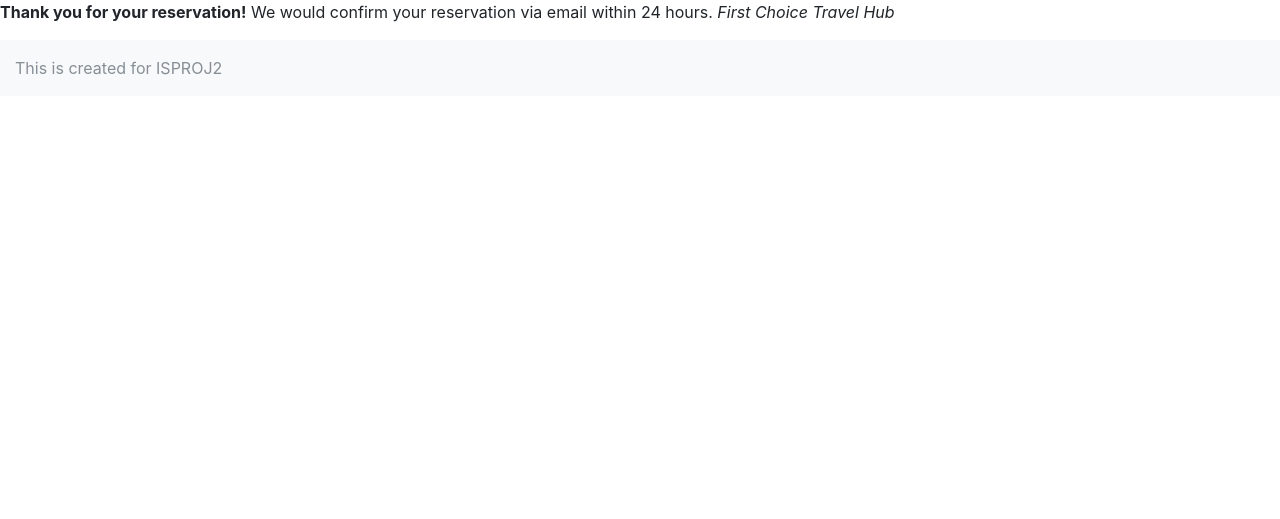
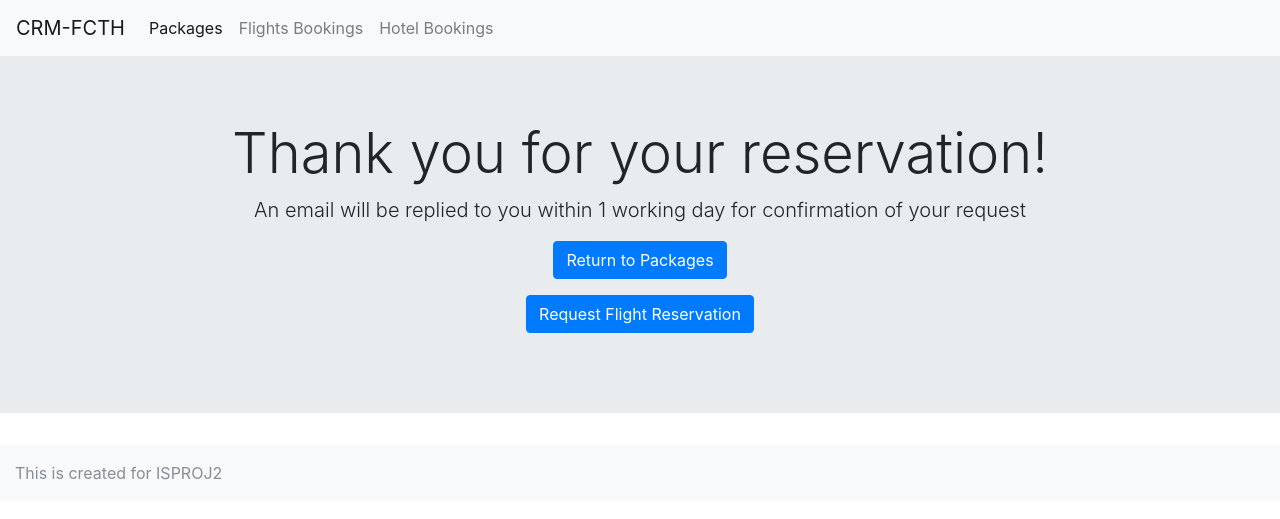
Before and after one commit to zobeltran/isproj2-fcth-crm, a Flask app: page /bookings/confirm in a window 1280 px wide. Shown: the top 519 px of the page. Run offline with Flask 2, Linux system fonts and the light colour scheme; some libraries are stand-ins or nearby versions.

Commit message:
Finishing touches

```diff
--- a/app/promo/templates/hotelconfirmation.html
+++ b/app/promo/templates/hotelconfirmation.html
@@ -1,17 +1,57 @@
 {% extends 'layout.html' %}
 
-{% block title %}Hotel Confirmation{% endblock %}</title>
+{% block title %}Flight Confirmation{% endblock %}
 
-    {% block navbar %} {% endblock %}
-    {% block jumbtron %} {% endblock %}
-{% block content %}
-<b>Thank you for your reservation!</b>
-	We would confirm your reservation via email within 24 hours.
-	<i>First Choice Travel Hub</i>
+{% block navbar %}
+<nav class="navbar navbar-expand-lg navbar-light bg-light">
+    <a class="navbar-brand" href="{{ url_for('promo.promos')}}">CRM-FCTH</a>
+    <button class="navbar-toggler" type="button" data-toggle="collapse" data-target="#navbarSupportedContent" aria-controls="navbarSupportedContent"
+        aria-expanded="false" aria-label="Toggle navigation">
+        <span class="navbar-toggler-icon"></span>
+    </button>
+    <div class="collapse navbar-collapse" id="navbarSupportedContent">
+        <ul class="navbar-nav mr-auto">
+            <li class="nav-item active">
+                <a class="nav-link" href="{{ url_for('promo.promos')}}">Packages
+                    <span class="sr-only">(current)</span>
+                </a>
+            </li>
+            <li class="nav-item">
+                <a class="nav-link" href="{{ url_for('promo.flights')}}">Flights Bookings</a>
+            </li>
+            <li class="nav-item">
+                <a class="nav-link" href="{{ url_for('promo.bookings')}}">Hotel Bookings</a>
+            </li>
+        </ul>
+        <!-- <ul class="navbar-nav">
+            <li class="nav-item">
+                <a href="" class="nav-link">Register</a>
+            </li>
+            <li class="nav-item">
+                <a href="" class="nav-link">Login</a>
+            </li>
+        </ul> -->
+    </div>
+</nav>
 {% endblock %}
 
+<!-- Jumbotron Block -->
+{% block jumbtron %}
+<div class="jumbotron jumbotron-fluid">
+    <div class="container text-center">
+        <h1 class="display-4">Thank you for your reservation!</h1>
+        <p class="lead">An email will be replied to you within 1 working day for confirmation of your request</p>
+        <p>
+            <a href="{{url_for('promo.promos')}}" class="btn btn-primary">Return to Packages</a>
+        </p>
+        <p>
+            <a href="{{url_for('promo.flights')}}" class="btn btn-primary">Request Flight Reservation</a>
+        </p>
+    </div>
+</div>
+{% endblock %}
 {% block footer %}
-    <div class="container-fluid bg-light mt-3 py-3">
-        <span class="text-muted">This is created for ISPROJ2</span>
-    </div>
+<div class="container-fluid bg-light mt-3 py-3">
+    <span class="text-muted">This is created for ISPROJ2</span>
+</div>
 {% endblock %}
--- a/app/users/templates/base.html
+++ b/app/users/templates/base.html
@@ -45,7 +45,7 @@
     <div id="header-div" class="clearfix with-margins">
         <div class="pull-left">
             <a href="{{ url_for('main.homepage') }}">
-                <h1 class="no-margins">MyApp</h1>
+                <h1 class="no-margins">CRM-FCTH</h1>
             </a>
         </div>
         <div class="pull-right">
@@ -79,8 +79,8 @@
     <br/>
     <hr class="no-margins" />
     <div id="footer-div" class="clearfix with-margins">
-        <div class="pull-left">MyApp v1.0</div>
-        <div class="pull-right">&copy; 2014 MyCorp</div>
+        <div class="pull-left">CRM-FCTH v1.0</div>
+        <div class="pull-right">&copy; 2017 ISPROJ2</div>
     </div>
     {% endblock %}
 
```
Also changed, not shown: app/promo/templates/flightconfirmation.html (+50 -8 lines), README.md.
